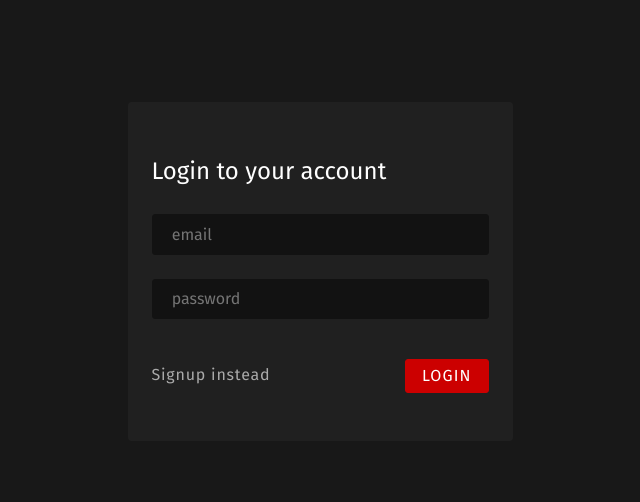
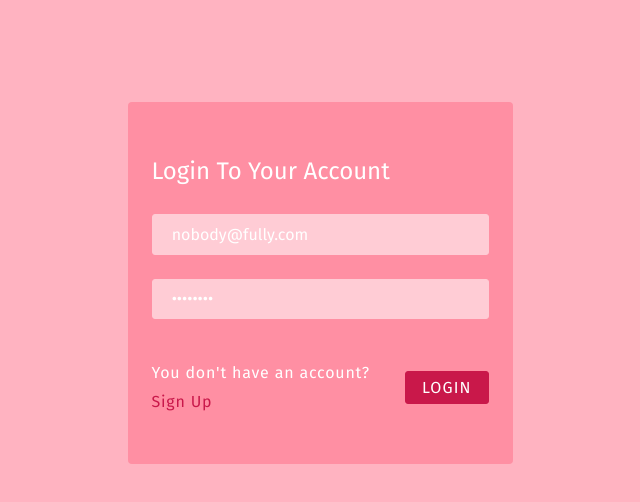
Before and after one commit to Walf-dev/walftube-frontend, a React (Create React App) app: page /watch/1 in a window 1280 px wide. Shown: the top 502 px of the page, without its empty margins (320-960 px from the left). Built offline with nearby package versions, Linux system fonts and the light colour scheme.

Commit message:
Modify the colors of pagest & components

```diff
--- a/src/App.js
+++ b/src/App.js
@@ -3,7 +3,7 @@ import { useSelector } from "react-redux";
 import { ThemeProvider } from "styled-components";
 import { ToastContainer } from "react-toastify";
 import GlobalStyle from "./styles/GlobalStyle";
-import { darkTheme } from "./styles/theme";
+import { darkTheme, primaryTheme } from "./styles/theme";
 import Router from "./Router";
 import Auth from "./components/Auth";
 import "react-toastify/dist/ReactToastify.css";
@@ -12,7 +12,7 @@ const App = () => {
   const { token } = useSelector((state) => state.user.data);
 
   return (
-    <ThemeProvider theme={darkTheme}>
+    <ThemeProvider theme={primaryTheme}>
       <GlobalStyle />
       <ToastContainer
         autoClose={2500}
--- a/src/components/Icons.js
+++ b/src/components/Icons.js
@@ -8,7 +8,7 @@ export const HomeIcon = (props) => (
     focusable="false"
     height="22"
     width="22"
-    fill="#AAAAAA"
+    fill="#800f2f"
   >
     <g>
       <path d="M10 20v-6h4v6h5v-8h3L12 3 2 12h3v8"></path>
@@ -24,7 +24,7 @@ export const TrendingIcon = (props) => (
     focusable="false"
     height="22"
     width="22"
-    fill="#AAAAAA"
+    fill="#800f2f"
   >
     <g>
       <path d="M17.53 11.2c-.23-.3-.5-.56-.76-.82-.65-.6-1.4-1.03-2.03-1.66-1.46-1.46-1.78-3.87-.85-5.72-.9.23-1.75.75-2.45 1.32C8.9 6.4 7.9 10.07 9.1 13.22c.04.1.08.2.08.33 0 .22-.15.42-.35.5-.22.1-.46.04-.64-.12-.06-.05-.1-.1-.15-.17-1.1-1.43-1.28-3.48-.53-5.12C5.87 10 5 12.3 5.12 14.47c.04.5.1 1 .27 1.5.14.6.4 1.2.72 1.73 1.04 1.73 2.87 2.97 4.84 3.22 2.1.27 4.35-.12 5.96-1.6 1.8-1.66 2.45-4.3 1.5-6.6l-.13-.26c-.2-.45-.47-.87-.78-1.25zm-3.1 6.3c-.28.24-.73.5-1.08.6-1.1.38-2.2-.16-2.88-.82 1.2-.28 1.9-1.16 2.1-2.05.17-.8-.14-1.46-.27-2.23-.12-.74-.1-1.37.2-2.06.15.38.35.76.58 1.06.76 1 1.95 1.44 2.2 2.8.04.14.06.28.06.43.03.82-.32 1.72-.92 2.26z"></path>
@@ -40,7 +40,7 @@ export const SubIcon = (props) => (
     focusable="false"
     height="22"
     width="22"
-    fill="#AAAAAA"
+    fill="#800f2f"
   >
     <g>
       <path d="M18.7 8.7H5.3V7h13.4v1.7zm-1.7-5H7v1.6h10V3.7zm3.3 8.3v6.7c0 1-.7 1.6-1.6 1.6H5.3c-1 0-1.6-.7-1.6-1.6V12c0-1 .7-1.7 1.6-1.7h13.4c1 0 1.6.8 1.6 1.7zm-5 3.3l-5-2.7V18l5-2.7z"></path>
@@ -56,7 +56,7 @@ export const LibIcon = (props) => (
     focusable="false"
     height="22"
     width="22"
-    fill="#AAAAAA"
+    fill="#800f2f"
   >
     <g>
       <path fill="none" d="M0 0h24v24H0z"></path>
@@ -73,7 +73,7 @@ export const HistoryIcon = (props) => (
     focusable="false"
     height="22"
     width="22"
-    fill="#AAAAAA"
+    fill="#800f2f"
   >
     <g>
       <path d="M11.9 3.75c-4.55 0-8.23 3.7-8.23 8.25H.92l3.57 3.57.04.13 3.7-3.7H5.5c0-3.54 2.87-6.42 6.42-6.42 3.54 0 6.4 2.88 6.4 6.42s-2.86 6.42-6.4 6.42c-1.78 0-3.38-.73-4.54-1.9l-1.3 1.3c1.5 1.5 3.55 2.43 5.83 2.43 4.58 0 8.28-3.7 8.28-8.25 0-4.56-3.7-8.25-8.26-8.25zM11 8.33v4.6l3.92 2.3.66-1.1-3.2-1.9v-3.9H11z"></path>
@@ -88,7 +88,7 @@ export const VidIcon = (props) => (
     focusable="false"
     height="22"
     width="22"
-    fill="#AAAAAA"
+    fill="#800f2f"
   >
     <g>
       <path d="M18.4 5.6v12.8H5.6V5.6h12.8zm0-1.8H5.6a1.8 1.8 0 0 0-1.8 1.8v12.8a1.8 1.8 0 0 0 1.8 1.9h12.8a1.8 1.8 0 0 0 1.9-1.9V5.6a1.8 1.8 0 0 0-1.9-1.8z"></path>
@@ -105,7 +105,7 @@ export const WatchIcon = (props) => (
     focusable="false"
     height="22"
     width="22"
-    fill="#AAAAAA"
+    fill="#800f2f"
   >
     <g>
       <path d="M12 3.67c-4.58 0-8.33 3.75-8.33 8.33s3.75 8.33 8.33 8.33 8.33-3.75 8.33-8.33S16.58 3.67 12 3.67zm3.5 11.83l-4.33-2.67v-5h1.25v4.34l3.75 2.25-.67 1.08z"></path>
@@ -121,7 +121,7 @@ export const MoreIcon = (props) => (
     focusable="false"
     height="22"
     width="22"
-    fill="#AAAAAA"
+    fill="#800f2f"
   >
     <g>
       <path d="M16.59 8.59L12 13.17 7.41 8.59 6 10l6 6 6-6z"></path>
@@ -207,7 +207,7 @@ export const LikeIcon = (props) => (
     viewBox="0 0 24 24"
     preserveAspectRatio="xMidYMid meet"
     focusable="false"
-    fill="#AAAAAA"
+    fill="#800f2f"
     width="22"
     height="22"
   >
--- a/src/components/Login.js
+++ b/src/components/Login.js
@@ -8,14 +8,14 @@ import { login } from "../reducers/user";
 const Login = ({ setAuth }) => {
   const dispatch = useDispatch();
 
-  const email = useInput("");
-  const password = useInput("");
+  const email = useInput("nobody@fully.com");
+  const password = useInput("12345678");
 
   const handleLogin = (e) => {
     e.preventDefault();
 
     if (!email.value.trim() || !password.value.trim()) {
-      return toast.error("Please fill in all the fields");
+      return toast.error("Please, fill in all the fields");
     }
 
     const payload = {
@@ -33,23 +33,23 @@ const Login = ({ setAuth }) => {
 
   return (
     <StyledAuth>
-      <h2>Login to your account</h2>
+      <h2>Login To Your Account</h2>
       <form onSubmit={handleLogin}>
         <input
           type="email"
-          placeholder="email"
+          placeholder="Email"
           value={email.value}
           onChange={email.onChange}
         />
         <input
           type="password"
-          placeholder="password"
+          placeholder="Password"
           value={password.value}
           onChange={password.onChange}
         />
         <div className="action input-group">
-          <span className="pointer" onClick={() => setAuth("SIGNUP")}>
-            Signup instead
+          <span  onClick={() => setAuth("SIGNUP")}>
+            You don't have an account? <span className="pointer">Sign Up</span>
           </span>
           <button>Login</button>
         </div>
--- a/src/components/Signup.js
+++ b/src/components/Signup.js
@@ -37,6 +37,9 @@ export const StyledAuth = styled.div`
     color: ${(props) => props.theme.primaryColor};
   }
 
+.pointer {
+  color: ${(props) => props.theme.red2};
+}
   .action {
     margin-top: 1rem;
   }
@@ -75,7 +78,7 @@ const Signup = ({ setAuth }) => {
   const handleSubmit = (e) => {
     e.preventDefault();
 
-    if (
+    if ( //trim() remove the blanks at the start and end of string
       !firstname.value.trim() ||
       !lastname.value.trim() ||
       !username.value.trim() ||
@@ -87,15 +90,15 @@ const Signup = ({ setAuth }) => {
     }
 
     if (password1.value !== password2.value) {
-      return toast.error("Password does not match");
+      return toast.error("Sorry, password doesn't match");
     }
 
     if (username.value.length <= 3) {
-      return toast.error("User name should be at least four characters");
+      return toast.error("User name should be at least four characters. Choose a longer user name");
     }
 
-    const re = /^[a-z0-9\x20]+$/i;
-    if (!re.exec(username.value)) {
+    const regex = /^[a-z0-9\x20]+$/i;
+    if (!regex.exec(username.value)) {
       return toast.error("Choose a better username");
     }
 
@@ -121,51 +124,53 @@ const Signup = ({ setAuth }) => {
 
   return (
     <StyledAuth>
-      <h2>Create your account</h2>
+      <h2>Create Your Account</h2>
       <form onSubmit={handleSubmit}>
         <div className="input-group">
           <input
             type="text"
-            placeholder="firstname"
+            placeholder="First name"
             value={firstname.value}
             onChange={firstname.onChange}
           />
           <input
             type="text"
-            placeholder="lastname"
+            placeholder="Last name"
             value={lastname.value}
             onChange={lastname.onChange}
           />
         </div>
         <input
           type="text"
-          placeholder="username"
+          placeholder="Username"
           value={username.value}
           onChange={username.onChange}
         />
         <input
           type="email"
-          placeholder="email"
+          placeholder="Email"
           value={email.value}
           onChange={email.onChange}
         />
         <div className="input-group">
           <input
             type="password"
-            placeholder="password"
+            placeholder="Password"
             value={password1.value}
             onChange={password1.onChange}
           />
           <input
             type="password"
-            placeholder="confirm"
+            placeholder="Confirm password"
             value={password2.value}
             onChange={password2.onChange}
           />
         </div>
         <div className="action input-group">
           <span className="pointer" onClick={() => setAuth("LOGIN")}>
-            Signin instead
+          <span className="pointer" onClick={() => setAuth("SIGNUP")}>
+            I already have an account
+          </span>
           </span>
           <button>Sign Up</button>
         </div>
--- a/src/styles/Skeleton.js
+++ b/src/styles/Skeleton.js
@@ -14,7 +14,7 @@ const SkeletonPulse = styled.div`
   display: block;
   height: 100%;
   width: 100%;
-  background: linear-gradient(-90deg, #121212 0%, #161616 50%, #121212 100%);
+  background: linear-gradient(-90deg, #ff8fa3 0%, #ff758f 50%, #ff4d6d 100%);
   background-size: 400% 400%;
   animation: ${pulse} 1s linear;
 `;
--- a/src/styles/theme.js
+++ b/src/styles/theme.js
@@ -1,4 +1,4 @@
-export const darkTheme = {
+const darkTheme = {
   bg: "#181818",
   primaryColor: "#FFF",
   secondaryColor: "#AAAAAA",
@@ -12,3 +12,21 @@ export const darkTheme = {
   purple: "#282A36",
   font: "Fira Sans",
 };
+
+const primaryTheme = {
+  bg: "#ffb3c1",
+  primaryColor: "#FFF",
+  secondaryColor: "#FFF",
+  grey: "#ff8fa3",
+  darkGrey: "#ff758f",
+  black: "#ffccd5",
+  red: "#c9184a",
+  blue: "#a4133c",
+  red2:"#c9184a",
+  white: "#FFF",
+  pink: "#800f2f",
+  purple: "#590d22",
+  font: "Fira Sans",
+};
+
+export  {darkTheme, primaryTheme}
```
Also changed, not shown: 1 other file (tests, documents, lock files or other folders).
